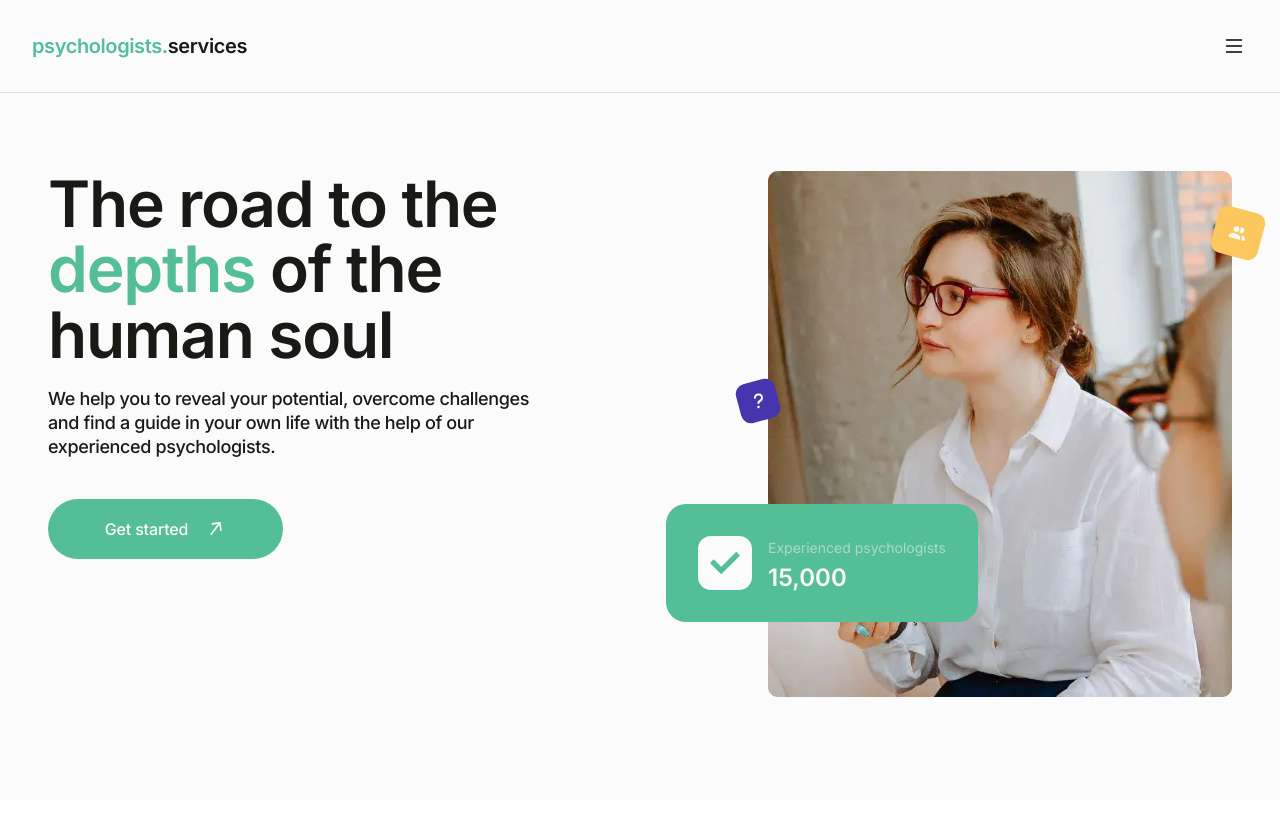
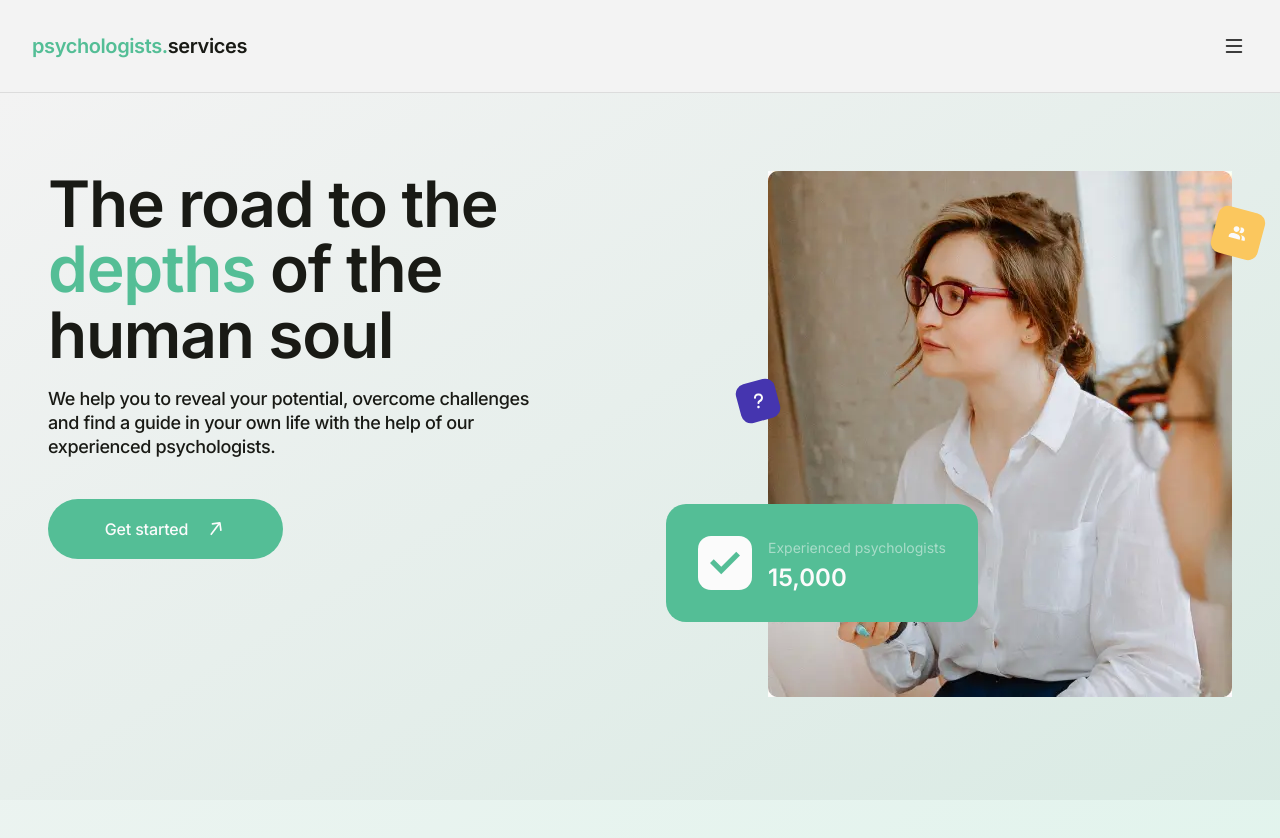
Before and after one commit to Diamond-FoxUA/psychologist-app, a React (Vite) app: page / in a window 1280 px wide. Shown: the top 838 px of the page. Before the commit the page ends 800 px from the top, so only its background shows below. Built offline with nearby package versions, Linux system fonts and the light colour scheme; no server answers.

Commit message:
feat(Home): update section styles with gradient background and adjust Home component structure

```diff
--- a/src/main.css
+++ b/src/main.css
@@ -36,7 +36,7 @@ body {
   font-size: 16px;
   line-height: 125%;
   color: var(--black-color);
-  background-color: var(--white-color);
+  background-color: #f3f3f3;
 }
 
 h1 {
@@ -89,7 +89,7 @@ img {
 
 .section {
   padding: 78px 0 100px 0;
-  background-color: var(--white-color);
+  background-color: #f3f3f3;
 }
 
 .italic {
--- a/src/pages/Home/Home.module.css
+++ b/src/pages/Home/Home.module.css
@@ -3,6 +3,11 @@
   justify-content: center;
   flex-wrap: wrap;
   gap: 50px;
+}
+
+.section {
+  background: linear-gradient(148deg, #f3f3f3, #54be952c);
+  height: 100vh;
 }
 
 .contentWrapper {
--- a/src/pages/Home/Home.tsx
+++ b/src/pages/Home/Home.tsx
@@ -5,7 +5,7 @@ import { PATHS } from "../../variables";
 
 export default function Home() {
   return (
-    <section className="section">
+    <section className={`section ${css.section}`}>
       <div className={`container ${css.container}`}>
         <div className={css.contentWrapper}>
           <h1 className={css.title}>
```
